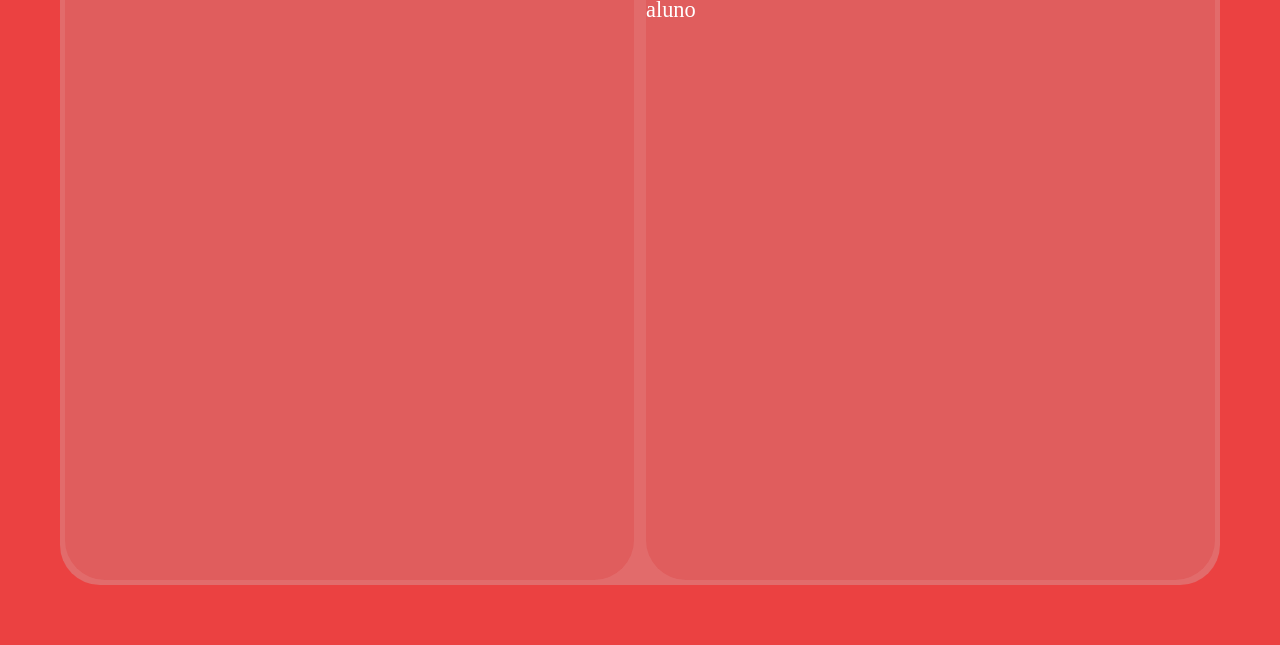
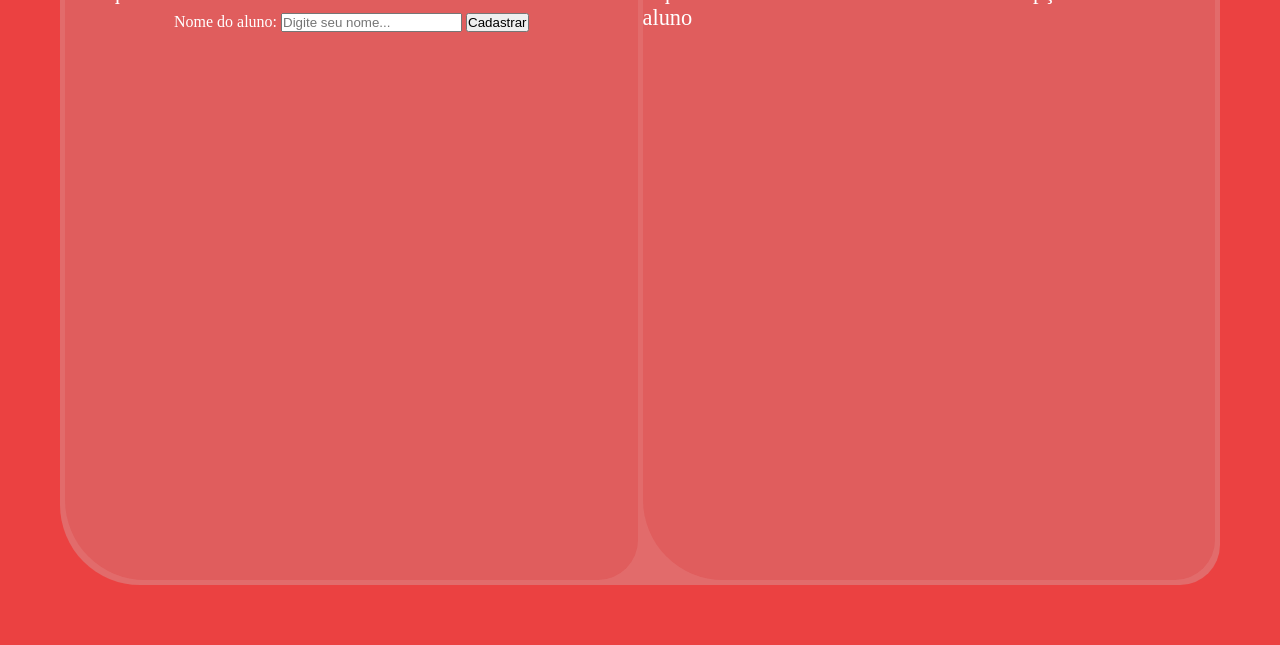
Before and after one commit to YanPalmer/Cadastro-de-alunos-professores-SoftEx, a website with bundled scripts: page src/index.html in a window 1280 px wide. Shown: the part 155-800 px from the top of the page. Built offline with nearby package versions, Linux system fonts and the light colour scheme.

Commit message:
Implementei a entrada para o front-end

```diff
--- a/src/index.html
+++ b/src/index.html
@@ -14,6 +14,11 @@
             <h2>Cadastro de alunos</h2>
             <div class="line"></div>
             <p>Aqui devo cadastrar um aluno e atualizar a lista de alunos</p>
+            <div id="cadastrarAlunos">
+                <label for="">Nome do aluno: </label>
+                <input type="text" placeholder="Digite seu nome...">
+                <button type="button">Cadastrar</button>
+            </div>
         </section>
         <section id="section2">
             <h2>Lista de alunos</h2>
--- a/src/style.css
+++ b/src/style.css
@@ -22,8 +22,9 @@ div.centro {
     height: 100%;
     display: grid;
     grid-template-columns: repeat(2, 1fr);
-    border-radius: 40px;
-    gap: 2px;
+    border-radius: 40px 80px;
+    gap: 5px;
+    padding: 5px;
 }
 section {
     position: relative;
@@ -45,17 +46,16 @@ section .line {
 }
 .centro section p {
     font-size: 1.4em;
+    padding: 8px 0;
 }
 
 #section1 {
     background-color: rgb(224, 93, 93);
     position: relative;
     border-radius: inherit;
-    margin: 5px;
 }
 #section2 {
     background-color: rgb(224, 93, 93);
     position: relative;
     border-radius: inherit;
-    margin: 5px;
 }
```
